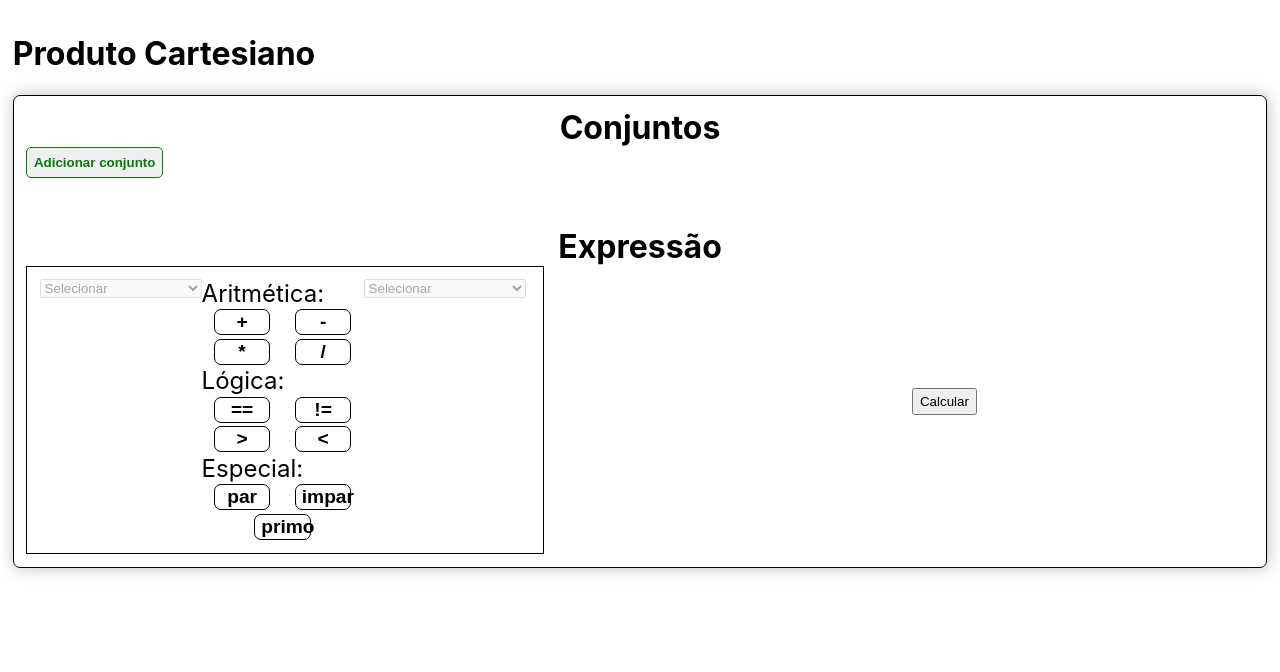
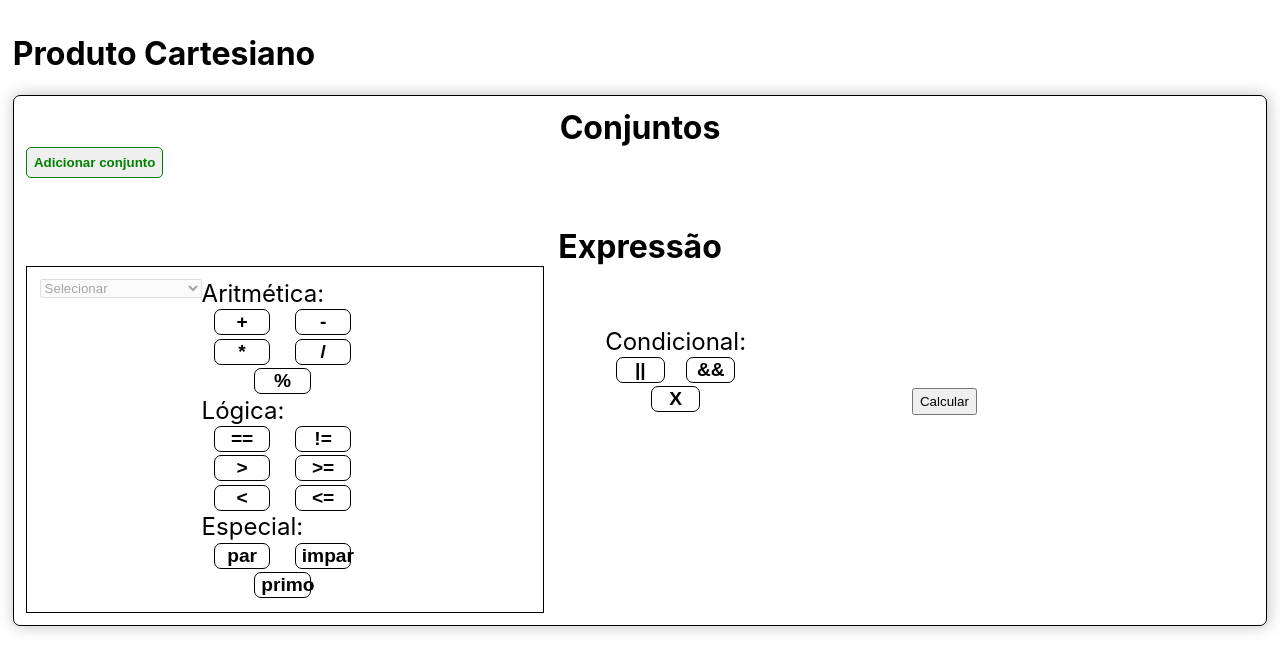
Before and after one commit to andrewcs0901/Produto-Cartesiano-Web, a React (Create React App) app: page / in a window 1280 px wide. Shown: the top 672 px of the page. Built offline with nearby package versions, Linux system fonts and the light colour scheme.

Commit message:
implementado integração completa com a api

```diff
--- a/src/components/Expression/Expression.jsx
+++ b/src/components/Expression/Expression.jsx
@@ -13,7 +13,13 @@ const Expression = (props) => {
         type: "",
         operacao1: "",
         operacao2: "",
-        equivalencia: "",
+        equivalencia1: "",
+        equivalencia2: "",
+        conjunto_a: "",
+        conjunto_b: "",
+        conjunto_x: "",
+        conjunto_z: "",
+        Condicional: "",
         ready: false
     });
 
@@ -21,27 +27,52 @@ const Expression = (props) => {
     const condition = [condicional()];
 
     const updateExpression = (value, index, type = expression.type) => {
+        console.log(value, index);
         setExpression({
             ...expression, type: type, [index]: value !== "X" ? value : ""
         })
     }
 
+    const isSomeExpression = (expression, operation, operation2, condition) => {
+        if (!operation2)
+            return expression().actions.some(op => op === operation);
+        if (operation2 && expression) {
+            if (expression === "||")
+                return expression().actions.some(op => op === operation || operation2);
+            return expression().actions.some(op => op === operation && op === operation2);
+        }
+    }
+
+    const buildLogicQuery = (logic, operation, equivalence, letter) => {
+        if (isSomeExpression(aritmetica, operation)) {
+            if (equivalence.length)
+                logic = `a${operation}b=${equivalence}`;
+            else
+                logic = `a${operation}b`;
+        }
+        if (isSomeExpression(logica, operation))
+            logic = `${letter}${operation}${equivalence}`
+        if (isSomeExpression(especial, operation))
+            logic = `${letter}=${operation}`;
+        return logic;
+    }
+
     const SendExpression = () => {
+
+        const { conjunto_a, conjunto_b, conjunto_x, conjunto_z,
+                operacao1, operacao2,
+                equivalencia1, equivalencia2,
+                Condicional } = expression;
         let auxExpression = {
-            conjunto_a: expression.conjunto_a,
-            conjunto_b: expression.conjunto_b
+            conjunto_a: conjunto_a,
+            conjunto_b: conjunto_b || conjunto_x,
+            logica: ""
         }
-        if (!especial().actions.some(operation => operation === expression.operacao1 || operation === expression.operacao2)) {
-            if (expression.equivalencia.length)
-                auxExpression.logica = `a${expression.operacao1}b=${expression.equivalencia}`;
-            else
-                auxExpression.operacao = expression.operacao1
+        auxExpression.logica = buildLogicQuery(auxExpression.logica, operacao1, equivalencia1, "a");
+        if (Condicional.length) {
+            auxExpression.logica += Condicional + buildLogicQuery(auxExpression.logica, operacao2, equivalencia2, "b");
         }
-        else {
-            auxExpression.logica =
-                `a${expression.operacao1}b${expression.operacao2}`
-        }
-        console.log(auxExpression);
+        console.log(auxExpression)
         props.calculate(auxExpression);
     }
 
@@ -50,27 +81,44 @@ const Expression = (props) => {
             .some(action => action === expression[operationName])
     }
 
+    const filterOptions = () => {
+        if ((!expression.conjunto_a.length || !expression.conjunto_b.length) &&
+            (!expression.conjunto_x.length && !expression.conjunto_z.length))
+            return props.options;
+        if (expression.conjunto_a === expression.conjunto_b)
+            return props.options;
+        let option1 = expression.conjunto_a.length ? expression.conjunto_a : expression.conjunto_x.length ? expression.conjunto_x : expression.conjunto_z;
+        let option2 = expression.conjunto_b.length ? expression.conjunto_b : expression.conjunto_x.length ? expression.conjunto_x : expression.conjunto_z;
+        //console.log(!expression.conjunto_b.length);
+        //console.log(expression.conjunto_b);
+        return [option1, option2]
+    }
+
     const renderOperation = (set, operationName) => (
         <div className="operationSet">
-            <Select options={props.options}
+            <Select options={filterOptions()}
                 onSelect={updateExpression}
                 index={set[0]}
                 className="subSections"
                 standard={expression[set[0]]} />
             <Operation onClick={updateExpression} operations={onSets} name="subSections" marked={expression[operationName]} index={operationName} />
 
-            {!(InputShouldRender(especial, operationName)
-                || InputShouldRender(logica, operationName)
-            ) &&
-                <Select className="subSections" onSelect={updateExpression} options={props.options} index={set[1]} standard={expression[set[1]]} />
-            }
+            {(expression[set[0]].length > 0 &&
+                expression[operationName].length > 0 &&
+                InputShouldRender(aritmetica, operationName))
+                && <Select className="subSections"
+                    onSelect={updateExpression}
+                    options={filterOptions()}
+                    index={set[1]}
+                    standard={expression[set[1]]} />}
+
             {InputShouldRender(aritmetica, operationName)
                 && <> =
-                    <Input type="number" onChange={updateExpression} index={"equivalencia"} value={expression.equivalencia} /></>}
+                    <Input type="number" onChange={updateExpression} index={set[2]} value={expression[set[2]]} /></>}
             {
                 InputShouldRender(logica, operationName)
                 &&
-                <Input type="number" onChange={updateExpression} index={set[1]} value={expression.equivalencia} />
+                <Input type="number" onChange={updateExpression} index={set[2]} value={expression[set[2]]} />
             }
         </div>
     )
@@ -78,16 +126,12 @@ const Expression = (props) => {
     return (<div className="Expression">
         <h3>Expressão</h3>
         <ExpressionStyle className="Main-Section">
-            {renderOperation(["conjunto_a", "conjunto_b"], "operacao1")}
+            {renderOperation(["conjunto_a", "conjunto_b", "equivalencia1"], "operacao1")}
             <div className="conditional">
-                {(expression.operacao1 !== "" && !aritmetica().actions.some(action => action === expression.operacao1)) &&
-                    <Operation onClick={updateExpression} operations={condition} index={condicional().name} marked={expression.Condicional} />
-                }
+                <Operation onClick={updateExpression} operations={condition} index={condicional().name} marked={expression.Condicional} />
             </div>
-            {(expression.Condicional
-                && expression.Condicional.length
-                && !aritmetica().actions.some(action => action === expression.operacao1))
-                && renderOperation(["conjunto_b"], "operacao2")}
+            {expression.Condicional.length > 0
+                && renderOperation(["conjunto_x", "conjunto_z", "equivalencia2"], "operacao2")}
             {<Button label={"Calcular"} onClick={SendExpression} />}
         </ExpressionStyle>
 
--- a/src/components/Expression/OperationsList.jsx
+++ b/src/components/Expression/OperationsList.jsx
@@ -1,9 +1,9 @@
 const aritmetica = () => ({
-    name: "Aritmética", actions: ["+", "-", "*", "/"]
+    name: "Aritmética", actions: ["+", "-", "*", "/", "%"]
 });
 const logica = () => (
     {
-        name: "Lógica", actions: ["==", "!=", ">", "<"]
+        name: "Lógica", actions: ["==", "!=", ">",">=", "<","<="]
     }
 );
 const especial = () => (
--- a/src/components/Select/Select.jsx
+++ b/src/components/Select/Select.jsx
@@ -3,7 +3,7 @@ import React, { useState, useEffect } from 'react';
 const Select = (props) => {
 
     const standard = "Selecionar";
-    const [value, setValue] = useState(props.standard || standard);
+    const [value, setValue] = useState(props.standard !== undefined? props.standard : standard);
     const { onSelect, index } = props;
 
     const select = (event) => {
```
